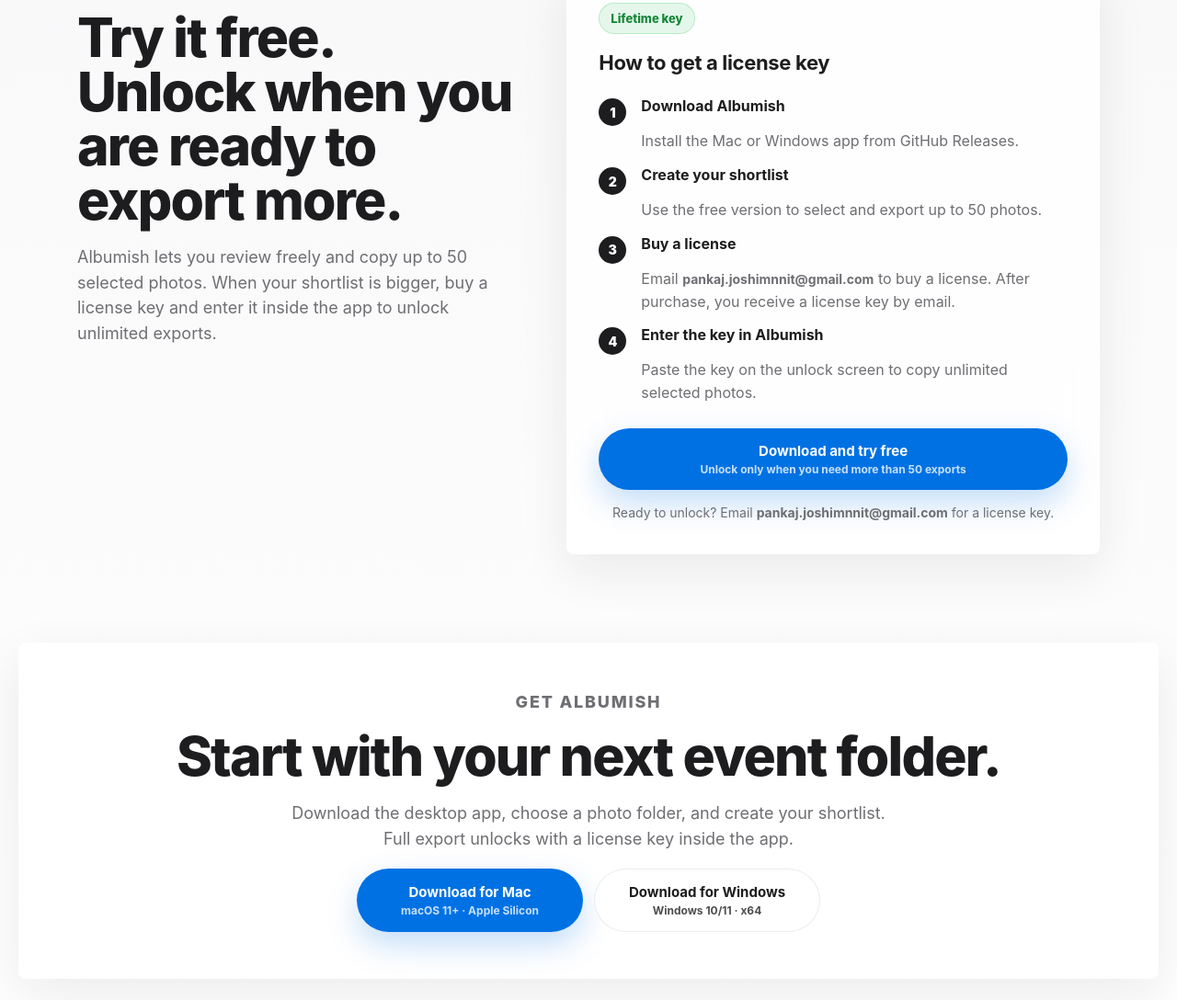
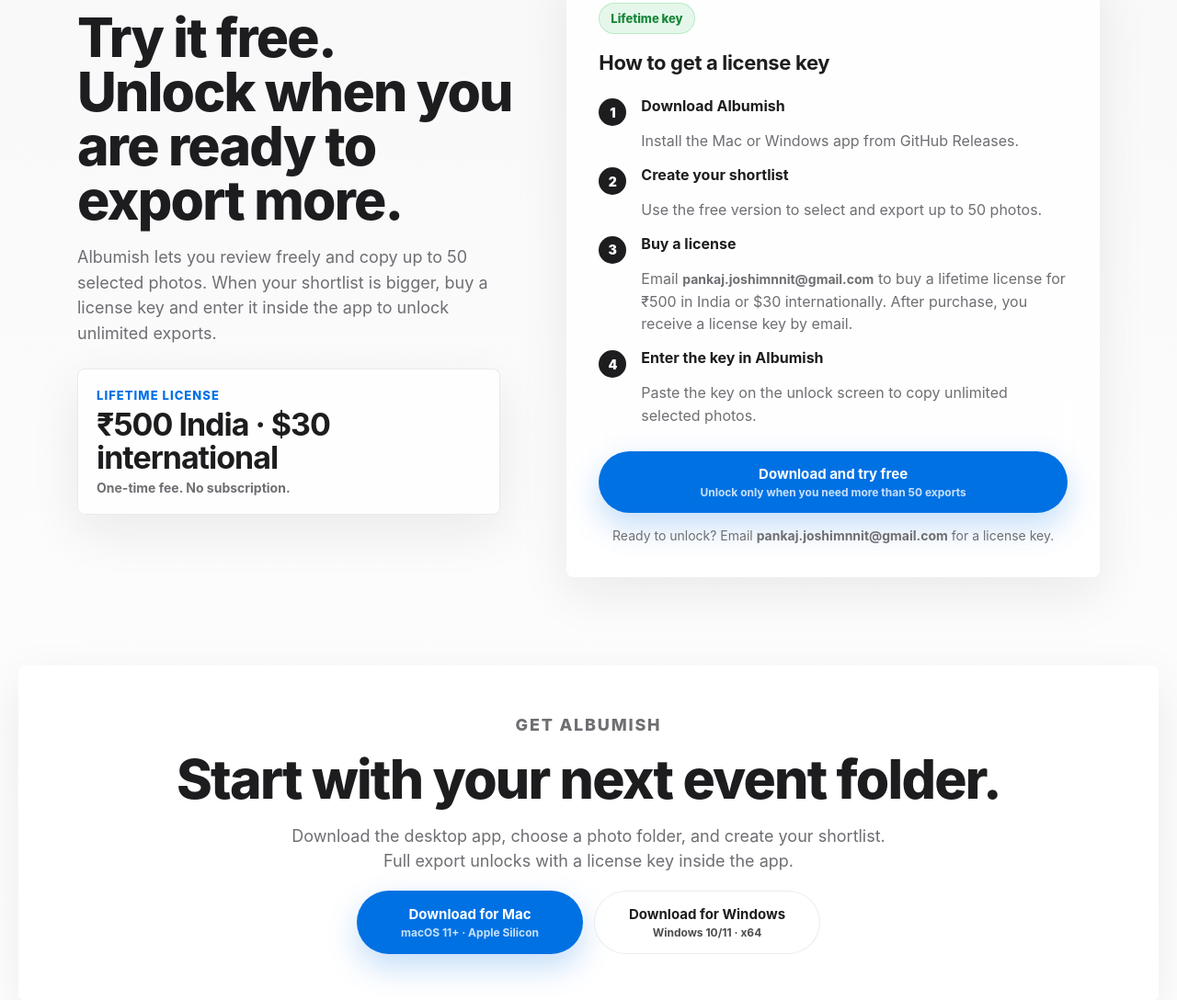
Before and after one commit to pankajmnnit/albumish, a plain HTML site: page index.html in a window 1280 px wide. Shown: the part 2388-3476 px from the top of the page at 92% size. Drawn offline with Linux system fonts and the light colour scheme.

Commit message:
Add lifetime pricing

```diff
--- a/index.html
+++ b/index.html
@@ -155,6 +155,11 @@
           <p>
             Albumish lets you review freely and copy up to 50 selected photos. When your shortlist is bigger, buy a license key and enter it inside the app to unlock unlimited exports.
           </p>
+          <div class="price-card">
+            <span>Lifetime license</span>
+            <strong>₹500 India · $30 international</strong>
+            <small>One-time fee. No subscription.</small>
+          </div>
         </div>
         <div class="license-card">
           <div class="license-badge">Lifetime key</div>
@@ -170,7 +175,7 @@
             </li>
             <li>
               <strong>Buy a license</strong>
-              <span>Email <a href="mailto:pankaj.joshimnnit@gmail.com">pankaj.joshimnnit@gmail.com</a> to buy a license. After purchase, you receive a license key by email.</span>
+              <span>Email <a href="mailto:pankaj.joshimnnit@gmail.com">pankaj.joshimnnit@gmail.com</a> to buy a lifetime license for ₹500 in India or $30 internationally. After purchase, you receive a license key by email.</span>
             </li>
             <li>
               <strong>Enter the key in Albumish</strong>
--- a/styles.css
+++ b/styles.css
@@ -591,6 +591,38 @@ footer {
   max-width: 560px;
 }
 
+.price-card {
+  background: rgb(255 255 255 / 0.72);
+  border: 1px solid rgb(0 0 0 / 0.08);
+  border-radius: var(--radius);
+  box-shadow: 0 18px 54px rgb(20 22 28 / 0.08);
+  display: grid;
+  gap: 6px;
+  margin-top: 24px;
+  max-width: 460px;
+  padding: 20px;
+}
+
+.price-card span {
+  color: var(--blue);
+  font-size: 13px;
+  font-weight: 850;
+  letter-spacing: 0.08em;
+  text-transform: uppercase;
+}
+
+.price-card strong {
+  font-size: clamp(24px, 3vw, 34px);
+  letter-spacing: -0.03em;
+  line-height: 1.05;
+}
+
+.price-card small {
+  color: var(--muted);
+  font-size: 14px;
+  font-weight: 700;
+}
+
 .license-card {
   padding: clamp(24px, 4vw, 34px);
 }
```
